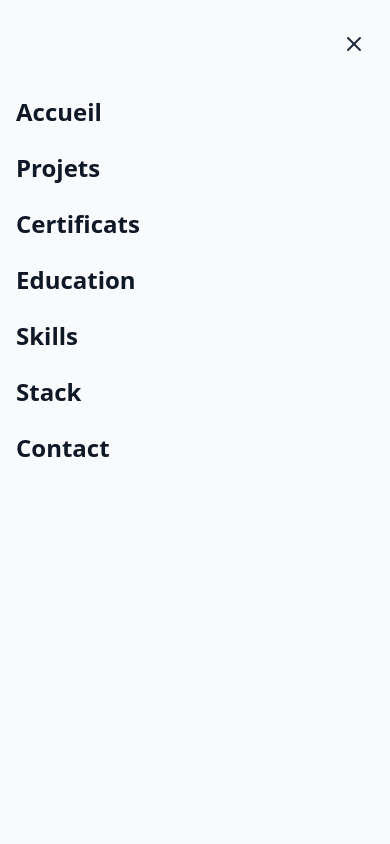
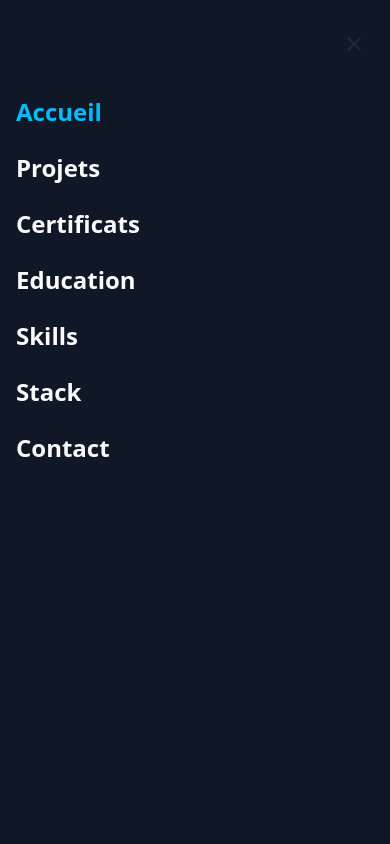
Before and after one commit to ToavinaJr/Modern-Portfolio, a React (Vite) app: page / in a window 390 px wide. Both pictures are taken after a click on the button 354 px from the left and 44 px from the top of the page. Shown: the top 844 px of the page. Built offline with nearby package versions, Linux system fonts and the light colour scheme.

Commit message:
Fixation de la couleur du menu toogle

```diff
--- a/src/components/Header.tsx
+++ b/src/components/Header.tsx
@@ -91,11 +91,11 @@ export const Header = ({ darkMode, onThemeToggle }: HeaderProps) => {
 
       {/* Menu mobile avec modes sombre/clair améliorés */}
       <div
-        className={`fixed top-0 left-0 w-full h-screen bg-gray-50 dark:bg-gray-900 backdrop-blur-none z-40 transform transition-all duration-300 ease-in-out md:hidden overflow-hidden ${
+        className={`fixed top-0 left-0 w-full h-screen ${!darkMode ? "bg-gray-50 text-gray-700": "bg-gray-900 text-gray-50"} backdrop-blur-none z-40 transform transition-all duration-300 ease-in-out md:hidden overflow-hidden ${
           isMenuOpen ? 'translate-x-0 opacity-100' : 'translate-x-full opacity-0'
         }`}
       >
-        <div className="h-full container mx-auto px-4 pt-24 bg-gray-50 dark:bg-gray-900">
+        <div className="h-full container mx-auto px-4 pt-24 ">
           <ul className="space-y-6">
             {navLinks.map((link, index) => (
               <li
@@ -106,7 +106,7 @@ export const Header = ({ darkMode, onThemeToggle }: HeaderProps) => {
               >
                 <a
                   href={link.href}
-                  className={`block text-2xl font-semibold text-gray-900 dark:text-gray-100
+                  className={`block text-2xl font-semibold
                     hover:text-[#00bcff] dark:hover:text-[#00bcff] transition-all duration-300
                     hover:translate-x-2 ${activeLink === link.href ? 'text-[#00bcff] dark:text-[#00bcff]' : ''}`}
                   onClick={() => {
```
